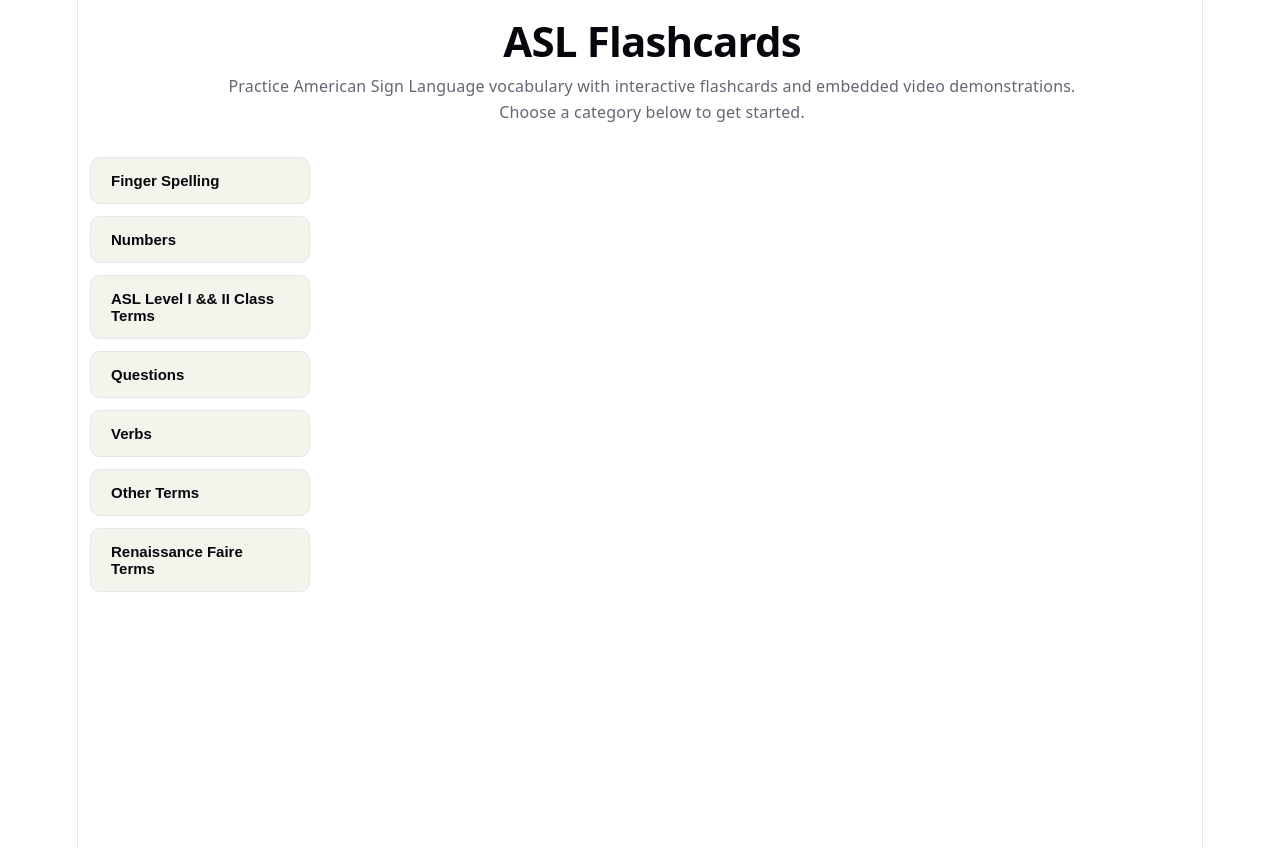
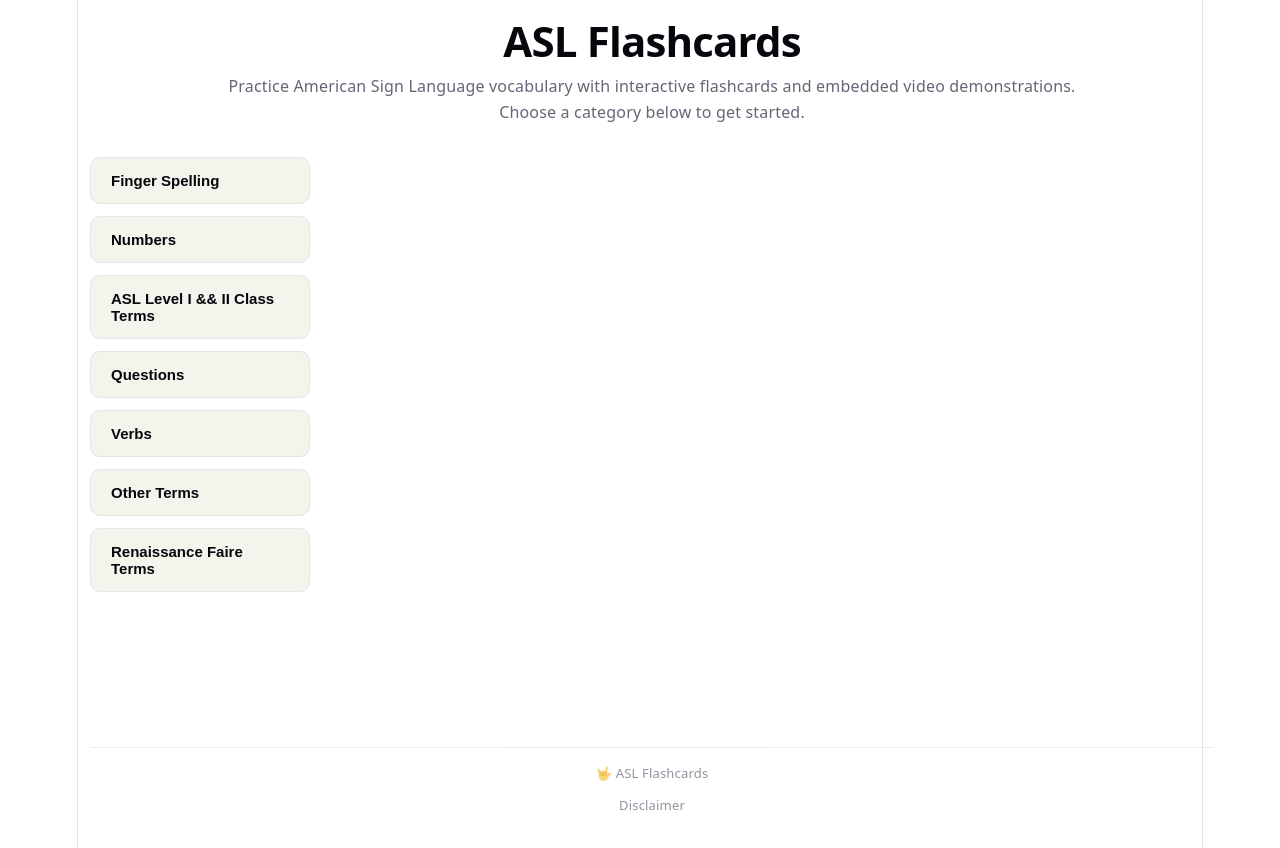
Before and after one commit to clacina/ASL-Practice, a React (Vite) app: page / in a window 1280 px wide. Shown: the top 848 px of the page. Built offline with nearby package versions, Linux system fonts and the light colour scheme; no server answers.

Commit message:
✨ feat: add site-wide footer with ASL disclaimer
Implements a collapsible footer component rendered on all pages,
containing an accessible ASL icon and four disclaimer bullet points
per the term-input-footer spec.

```diff
--- a/src/App.css
+++ b/src/App.css
@@ -362,6 +362,43 @@
   }
 }
 
+/* ── Footer ───────────────────────────────────────────── */
+
+.site-footer {
+  margin-top: auto;
+  padding: 12px 0 4px;
+  border-top: 1px solid var(--border);
+  font-size: 13px;
+  color: var(--text);
+  opacity: 0.7;
+  text-align: center;
+}
+
+.site-footer__icon {
+  margin: 0 0 6px;
+}
+
+.site-footer__disclaimer summary {
+  cursor: pointer;
+  display: inline-block;
+  margin-bottom: 6px;
+}
+
+.site-footer__disclaimer ul {
+  margin: 0 auto;
+  padding: 0 0 0 20px;
+  max-width: 560px;
+  text-align: left;
+  list-style-position: outside;
+  line-height: 1.6;
+
+  li {
+    margin-bottom: 2px;
+  }
+}
+
+/* ── Term select ──────────────────────────────────────── */
+
 .term-select {
   flex: 0 0 200px;
   align-self: stretch;
--- a/src/App.jsx
+++ b/src/App.jsx
@@ -2,6 +2,7 @@ import { useState } from 'react'
 import { CardColors } from './data/card-colors'
 import { LandingPage } from './components/LandingPage'
 import { FlashcardSession } from './components/FlashcardSession'
+import { Footer } from './components/Footer'
 import './App.css'
 
 function App() {
@@ -32,6 +33,7 @@ function App() {
       ) : (
         <FlashcardSession terms={terms} cardColors={cardColors} onBack={handleBack} title={categoryTitle} description={categoryDescription} />
       )}
+      <Footer />
     </div>
   )
 }
--- /dev/null
+++ b/src/components/Footer.jsx
@@ -0,0 +1,18 @@
+export function Footer() {
+  return (
+    <footer className="site-footer">
+      <p className="site-footer__icon">
+        <span aria-label="ASL hand sign">🤟</span> ASL Flashcards
+      </p>
+      <details className="site-footer__disclaimer">
+        <summary>Disclaimer</summary>
+        <ul>
+          <li>This site is not for professional use and is only for helping study ASL.</li>
+          <li>Uses public domain videos that are not owned by this creator.</li>
+          <li>Does not promise that the signs provided are the most recent versions of ASL.</li>
+          <li>Attempts to restrict signs to ASL vs other sign languages (BSL, etc.).</li>
+        </ul>
+      </details>
+    </footer>
+  )
+}
```
Also changed, not shown: _specs/term-input-footer.md (added, +42 -0 lines), .claude/commands/add-and-commit.md (added), 1 other file (tests, documents, lock files or other folders).
